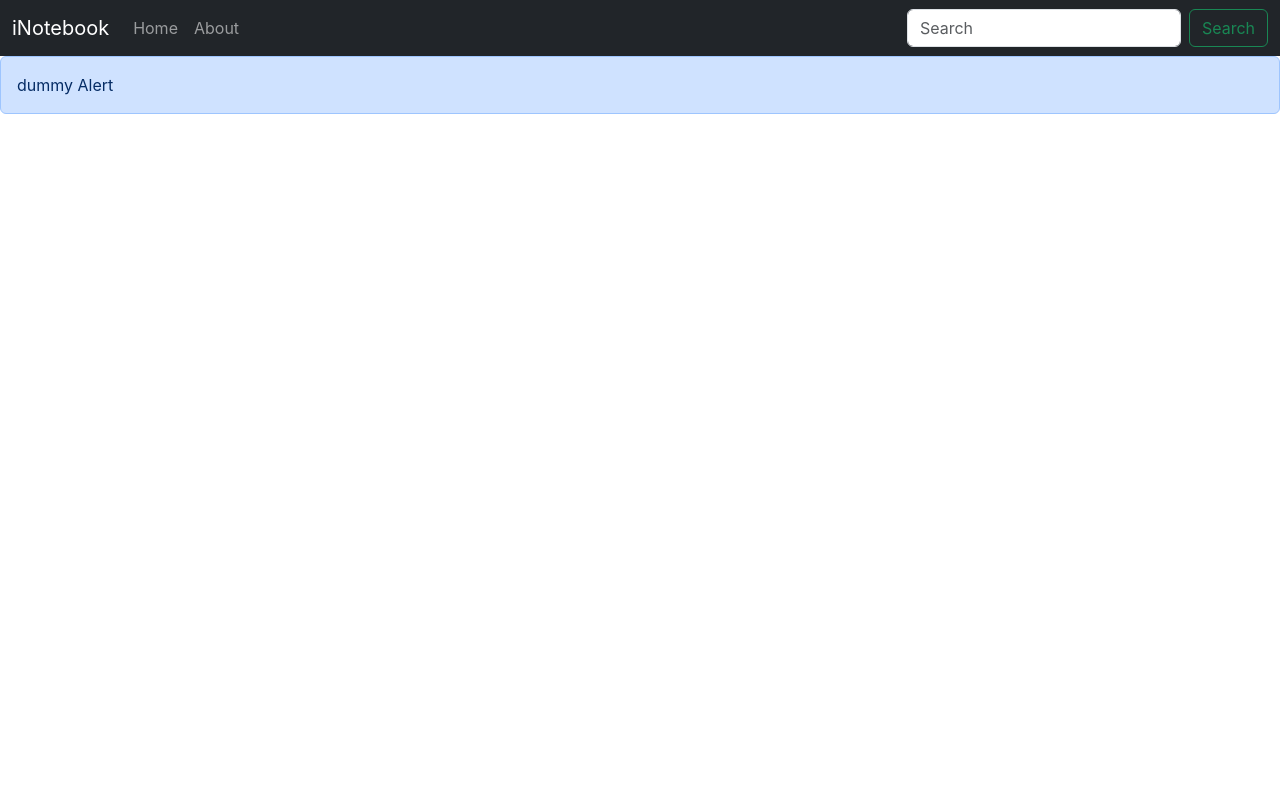
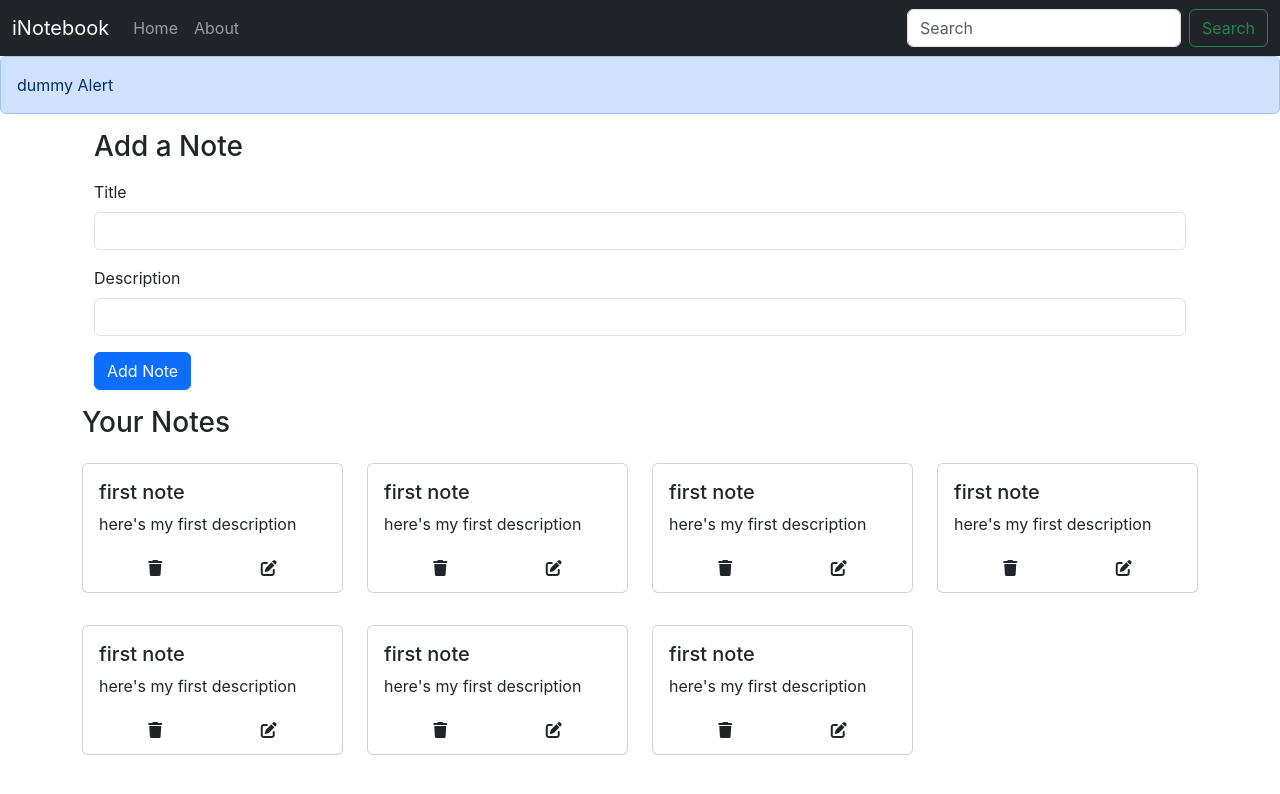
Before and after one commit to makhijaaryan/iNotebook, a React (Create React App) app in the folder frontend/: page / in a window 1280 px wide. Shown: the top 794 px of the page. Built offline with nearby package versions, Linux system fonts and the light colour scheme.

Commit message:
Add Note Completed

```diff
--- a/frontend/src/App.js
+++ b/frontend/src/App.js
@@ -19,7 +19,7 @@ function App() {
           <div className="container">
 
             <Routes>
-              <Route exact path="/home" element={<Home />} />
+              <Route exact path="/" element={<Home />} />
               <Route exact path="/about" element={<About />} />
             </Routes>
 
--- /dev/null
+++ b/frontend/src/Components/AddNote.js
@@ -0,0 +1,41 @@
+import React, { useState } from 'react'
+import { useContext } from 'react'
+import noteContext from '../context/notes/noteContext';
+
+const AddNote = () => {
+    const context = useContext(noteContext);
+    const { addNote } = context;
+
+    const [note, setNote] = useState({title: "", description: "", tag: "default"});
+
+    const handleSubmit = () =>{
+        addNote(note.title,note.description,note.tag);
+        setNote({title: "", description: "", tag: "default"})
+    }
+
+    const onChange = (e) =>{
+        setNote(note =>({...note, [e.target.name]: e.target.value}))
+    }
+
+    return (
+        <div>
+            <div className="container my-3">
+                <h3>Add a Note</h3>
+                <form className='my-3'>
+                    <div className="mb-3">
+                        <label htmlFor="title" className="form-label">Title</label>
+                        <input type="text" className="form-control" id="title" name="title"  onChange={onChange}/>
+                    </div>
+                    <div className="mb-3">
+                        <label htmlFor="description" className="form-label">Description</label>
+                        <input type="text" className="form-control" id="description" name="description" onChange={onChange}/>
+                    </div>
+                    <button type="submit" className="btn btn-primary" onClick={(e) => {e.preventDefault(); handleSubmit()}}>Add Note</button>
+                    {/* e.preventDefualt(); this prevents the page from reloading after submit */}
+                </form>
+            </div>
+        </div>
+    )
+}
+
+export default AddNote
--- a/frontend/src/Components/Alert.js
+++ b/frontend/src/Components/Alert.js
@@ -3,7 +3,7 @@ import React from 'react'
 const Alert = (props) => {
     return (
         <div>
-            <div class="alert alert-primary" role="alert">
+            <div className="alert alert-primary" role="alert">
                 {props.message}
             </div>
         </div>
--- a/frontend/src/Components/Notes.js
+++ b/frontend/src/Components/Notes.js
@@ -2,17 +2,21 @@ import React from 'react'
 import { useContext } from 'react'
 import noteContext from '../context/notes/noteContext';
 import NoteItem from './NoteItem';
+import AddNote from './AddNote';
 
 const Notes = () => {
     const context = useContext(noteContext);
-    const {notes, addNote} = context;
+    const { notes, addNote } = context;
     return (
-        <div className="row my-3">
-            <h3>Your Notes</h3>
-            {notes && notes.map((note)=>{
-            return <NoteItem key={note._id} note={note}/>;
-            })}
-        </div>
+        <>
+            <AddNote />
+            <div className="row my-3">
+                <h3>Your Notes</h3>
+                {notes && notes.map((note) => {
+                    return <NoteItem key={note._id} note={note} />;
+                })}
+            </div>
+        </>
     )
 }
 
--- a/frontend/src/components/Home.js
+++ b/frontend/src/components/Home.js
@@ -9,26 +9,7 @@ import Notes from './Notes';
 const Home = () => {
   return (
     <div>
-      <div className="container my-3">
-        <h3>Add a Note</h3>
 
-        <form className='my-3'>
-          <div className="mb-3">
-            <label htmlFor="exampleInputEmail1" className="form-label">Email address</label>
-            <input type="email" className="form-control" id="exampleInputEmail1" aria-describedby="emailHelp"/>
-              <div id="emailHelp" className="form-text">We'll never share your email with anyone else.</div>
-          </div>
-          <div className="mb-3">
-            <label htmlFor="exampleInputPassword1" className="form-label">Password</label>
-            <input type="password" className="form-control" id="exampleInputPassword1"/>
-          </div>
-          <div className="mb-3 form-check">
-            <input type="checkbox" className="form-check-input" id="exampleCheck1"/>
-              <label className="form-check-label" htmlFor="exampleCheck1">Check me out</label>
-          </div>
-          <button type="submit" className="btn btn-primary">Submit</button>
-        </form>
-      </div>
 
       <Notes/>
 
--- a/frontend/src/components/Navbar.js
+++ b/frontend/src/components/Navbar.js
@@ -11,14 +11,14 @@ const Navbar = () => {
   return (
     <nav className="navbar navbar-expand-lg navbar-dark bg-dark">
       <div className="container-fluid">
-        <Link className="navbar-brand" to="/home">iNotebook</Link>
+        <Link className="navbar-brand" to="/">iNotebook</Link>
         <button className="navbar-toggler" type="button" data-bs-toggle="collapse" data-bs-target="#navbarSupportedContent" aria-controls="navbarSupportedContent" aria-expanded="false" aria-label="Toggle navigation">
           <span className="navbar-toggler-icon"></span>
         </button>
         <div className="collapse navbar-collapse" id="navbarSupportedContent">
           <ul className="navbar-nav me-auto mb-2 mb-lg-0">
             <li className="nav-item">
-              <Link className={`nav-link ${location.pathname==="/about"? "active": "" }`} aria-current="page" to="/Home">Home</Link>
+              <Link className={`nav-link ${location.pathname==="/home"? "active": "" }`} aria-current="page" to="/">Home</Link>
             </li>
             <li className="nav-item">
               <Link className={`nav-link ${location.pathname==="/about"? "active": "" }`} to="/About">About</Link>
--- a/frontend/src/context/notes/noteState.js
+++ b/frontend/src/context/notes/noteState.js
@@ -74,16 +74,17 @@ const NoteSate = (props) => {
     //Add a note
     const addNote =(title, description, tag)=>{
         //API call here
-        let note = {
-            "_id": "660fe8c4bb0085592f86b3",
+        console.log("Note Added");
+        const note = {
+            "_id": "660fe8b0085592f86b3",
             "user": "6460b538595f6e2e69603701",
-            "title": "adding new note",
-            "description": "here's my first description",
-            "tag": "trial",
+            "title": title,
+            "description": description,
+            "tag": tag,
             "date": "2023-05-14T15:30:20.985Z",
             "__v": 0
         };
-        setNotes(notes.push(note))
+        setNotes(notes.concat(note))
     }
 
     //Delete a note
```
